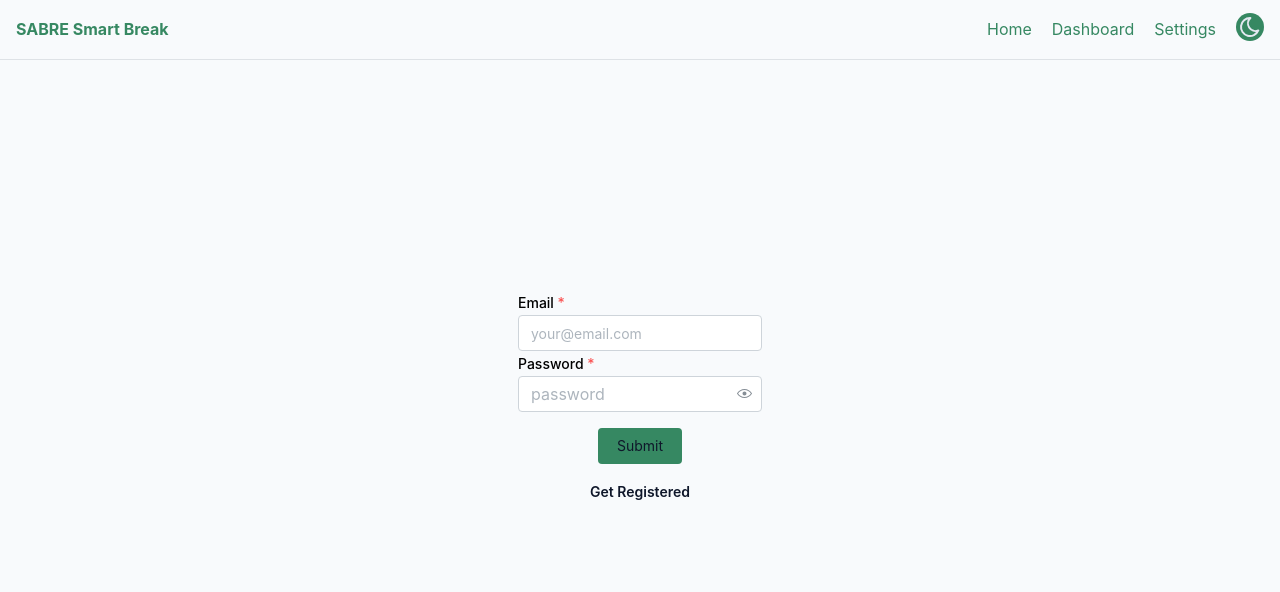
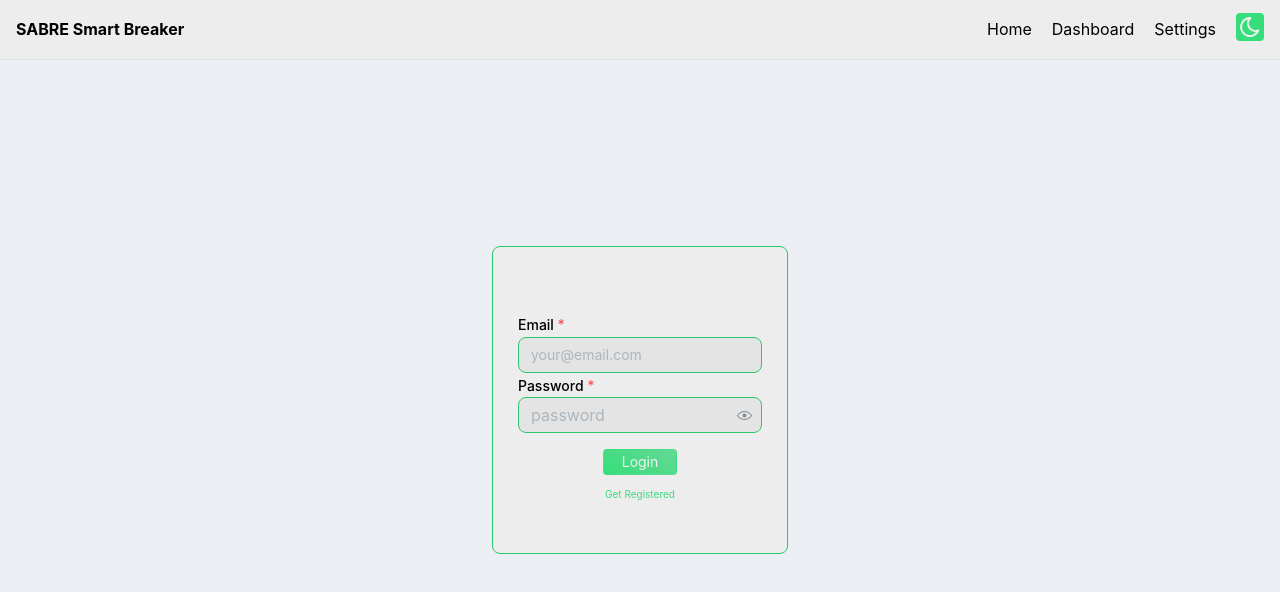
Before and after one commit to Duro233/smartbreaker, a React app in the folder frontend/: page / in a window 1280 px wide. Shown: the top 592 px of the page. Built offline with nearby package versions, Linux system fonts and the light colour scheme; the HTML template or start-up script is replaced by a standard one.

Commit message:
feat: Revamped Login Page, complete styling
revamped login page styling, with both dark and light mode. Included
variable base styling within index.css for consistent styling across
pages/components.

```diff
--- a/frontend/src/components/navigation.tsx
+++ b/frontend/src/components/navigation.tsx
@@ -41,10 +41,11 @@ export default function Navigation() {
             <Burger
               opened={opened}
               onClick={toggle}
+              className="hamburger"
               hiddenFrom="sm"
               size="sm"
             />
-            <Text fw={700}>SABRE Smart Break</Text>
+            <Text fw={700}>SABRE Smart Breaker</Text>
           </Group>
 
           {/* Desktop nav links */}
@@ -55,7 +56,7 @@ export default function Navigation() {
               </Anchor>
             ))}
             <Anchor>
-                <ActionIcon radius='xl' aria-label='toggle' className="navToggle" onClick={() => toggleColorScheme()}>
+                <ActionIcon radius='sm' aria-label='toggle' className="navToggle" onClick={() => toggleColorScheme()}>
                     {computed === 'light' ? <IconMoon /> : <IconSun /> }
                 </ActionIcon>
             </Anchor>
--- a/frontend/src/index.css
+++ b/frontend/src/index.css
@@ -1,25 +1,53 @@
-/* Defining Color Styles for Light and Dark Mode */
+/* =========== Defining Color Styles for Light and Dark Mode ============ */
+/* DARK MODE */
 :root[data-mantine-color-scheme="light"] {
-  --app-bg: #f8fafc;
-  --app-card: #ffffff;
-  --app-text: #0f172a;
-  --app-border: #e2e8f0;
-  --app-button: #368862;
-  --app-button-hover: #42a563;
-  --app-button-text: #e2e8f0;
-}
-:root[data-mantine-color-scheme="dark"] {
-  --app-bg: #0b1220;
-  --app-card: #0f172a;
-  --app-text: #e2e8f0;
-  --app-border: #1f2a44;
-  --app-button: #368862;
-  --app-button-hover: #42a563;
-  --app-button-text: #e2e8f0;
+  /* Primary Background Colors & Asssociated Alts */
+  --app-bg: #ebeff3;
+  --app-bg-alt-lighter: #eeeded;
+  --app-bg-alt-darker: #e4e4e4;
+
+  /* Sec. Colors (Accents) */
+  --app-accent: #35de7b;
+  --app-accent-alt-lighter: #4ae68b;
+  --app-accent-alt-darker: #2ac76b;
+  --app-accent-text: #f1f1f1;
+
+  /* Primary Buttons (gradients) */
+  --app-button: linear-gradient(30deg, #35de7b, #65d895);
+  --app-button-hover: linear-gradient(30deg, #72f3a8, #65d895);;
+
+ /* Sec. Buttons */
+  --app-button-sec: #35de7b;
+  --app-button-sec-hover: #2ac76b;
+
+
 }
 
+/* LIGHT MODE */
+:root[data-mantine-color-scheme="dark"] {
+  /* Primary Background Colors & Associated Alts */
+  --app-bg: #031b25;
+  --app-bg-alt-lighter: #081e29;
+  --app-bg-alt-darker: #02131a;
+
+  /* Sec. Colors (Accents) */
+  --app-accent: #35de7b;
+  --app-accent-alt-lighter: #4ae68b;
+  --app-accent-alt-darker: #2ac76b;
+  --app-accent-text: #021016;
+
+  /* Primary Buttons (gradients) */
+  --app-button: linear-gradient(30deg, #35de7b, #65d895);
+  --app-button-hover: linear-gradient(30deg, #72f3a8, #65d895);
+
+  /* Sec. Buttons */
+  --app-button-sec: #35de7b;
+  --app-button-sec-hover: #4ae68b;
+}
+
+
 :root {
-  font-family: system-ui, Avenir, Helvetica, Arial, sans-serif;
+  font-family: 'Inter', sans-serif;
   line-height: 1.5;
   font-weight: 400;
 
@@ -31,40 +59,61 @@
   -moz-osx-font-smoothing: grayscale;
 }
 
+
 /* Primary Button */
 .mantine-Button-root[data-variant="primary"] {
   background: var(--app-button);
-  color: var(--app-text);
+  color: var(--app-accent-text);
   font-weight: 400;
+
+  transition: background 0.2s ease-in-out;
+  transition: box-shadow 0.1s ease-in-out, transform 0.2s ease;
+  height: calc(1.6rem * var(--mantine-scale))
 }
 .mantine-Button-root[data-variant="primary"]:hover {
   background: var(--app-button-hover);
-  transition: background 0.2s ease-in-out;
-}
+  box-shadow: 0 1px 15px 1px color-mix(in srgb, var(--app-accent-alt-lighter) 30%, transparent); /* have to do this with glow to actually use variable css styles */
+  transform: scale(1.1);
+  }
 
 
 /* Secondary Button */
 .mantine-Button-root[data-variant="secondary"] {
   background: none;
-  color: var(--app-text);
-  font-weight: 600;
+  color: var(--app-button-sec);
+  overflow: visible;
+  font-weight: 400;
+  font-size: x-small;
+  height: calc(1.15rem * var(--mantine-scale));
+  width: calc(10rem * var(--mantine-scale));
+  transition: transform 0.2s ease, color 0.2s ease-in-out;
 }
 .mantine-Button-root[data-variant="secondary"]:hover {
-  color: var(--app-button-hover);
-  transition: color 0.2s ease-in-out;
+  color: var(--app-button-sec-hover);
+  transform: scale(1.1);
+  text-shadow:
+    0 0 12px color-mix(in srgb, var(--app-button-sec-hover) 35%, transparent),
+    0 0 12px color-mix(in srgb, var(--app-button-sec-hover) 35%, transparent),
+    0 0 12px color-mix(in srgb, var(--app-button-sec-hover) 35%, transparent);
 }
+.mantine-Button-label{
+  overflow: visible;
+}
+
 
 /* Navigation Bar */
 .mantine-Group-root
 {
-  background: var(--app-bg)
+  background: var(--app-bg-alt-lighter)
 }
+
 
 /* Mobile Navigation Bar */
 .mantine-AppShell-navbar
 {
-  background-color: var(--app-bg);
+  background-color: var(--app-bg-alt-lighter);
 }
+
 
 /* Navigation Bar Link Text */
 .mantine-Text-root
@@ -72,17 +121,64 @@
   color: var(--app-button)
 }
 
+
 /* Navigation Dark/Light Mode Toggle Button */
 .navToggle
 {
-  background-color: var(--app-button);
-  color: var(--app-button-text);
+  background-color: var(--app-accent);
+  color: var(--app-accent-text);
+  transition: background-color 0.2s ease-in-out, box-shadow 0.1s ease-in-out, transform 0.2s ease-in-out;
+}
+.navToggle:hover
+{
+  background-color: var(--app-accent-alt-lighter);
+  color: var(--app-accent-text);
+  box-shadow: 0 1px 15px 1px color-mix(in srgb, var(--app-accent-alt-lighter) 30%, transparent); /* have to do this with glow to actually use variable css styles */
+  transform: scale(1.03);
 }
 
-.navToggle:hover
+
+/* Form Border Styling */
+.form-borders
 {
-  background-color: var(--app-button-hover);
-  transition: background-color 0.2s ease-in-out;
+  border: 1px;
+  padding:  65px 25px 50px 25px;
+  border-style: solid;
+  border-radius: 8px;
+  border-color: var(--app-accent-alt-darker);
+  background-color: var(--app-bg-alt-lighter);
+  transition: transform 0.3s ease-in-out, box-shadow 0.2s ease-in-out;
+}
+
+.form-borders:hover
+{
+  transform: scale(1.05);
+  box-shadow: 0 1px 20px 0px color-mix(in srgb, var(--app-accent-alt-lighter) 30%, transparent); /* have to do this with glow to actually use variable css styles */
+  border: 2px;
+  border-style: solid;
+  border-color: var(--app-accent-alt-darker);
+}
+
+/* Standard Text Fields */
+.prim-text-fields
+{
+  background-color: var(--app-bg-alt-darker);
+  border-color: var(--app-accent-alt-darker);
+  border-radius: 8px;
+  border-width: 1px;
+  box-shadow: none;
+  transition: border-color 0.1s ease-in-out;
+
+}
+.prim-text-fields:focus-within
+{
+  border-color: var(--app-accent-alt-lighter);
+}
+
+/* Navbar Hamburger (Mobile) */
+.hamburger
+{
+  --burger-color: var(--app-accent-alt-darker);
 }
 
 
--- a/frontend/src/pages/LoginPage.tsx
+++ b/frontend/src/pages/LoginPage.tsx
@@ -53,11 +53,12 @@ return (
     <div>
         <Navigation />
     </div>
-    <form onSubmit={form.onSubmit((values) => handleSubmit(values))}>
+  <form onSubmit={form.onSubmit((values) => handleSubmit(values))} className='form-borders'>
         <TextInput
         withAsterisk
         label="Email"
         placeholder="your@email.com"
+        classNames={{ input : 'prim-text-fields'}}
         key={form.key('email')}
         {...form.getInputProps('email')}
       />
@@ -66,6 +67,7 @@ return (
         withAsterisk
         label="Password"
         placeholder="password"
+        classNames={{ input : 'prim-text-fields'}}
         key={form.key('password')}
         {...form.getInputProps('password')}
       />
@@ -78,7 +80,7 @@ return (
       /> */}
 
       <Stack justify="center" align='center' gap='xs' mt="md">
-        <Button variant="primary" type="submit">Submit</Button>
+        <Button variant="primary" type="submit">Login</Button>
         <Button variant="secondary" onClick={handleRegisterRedirect}>Get Registered</Button>
       </Stack>
     </form>
```
